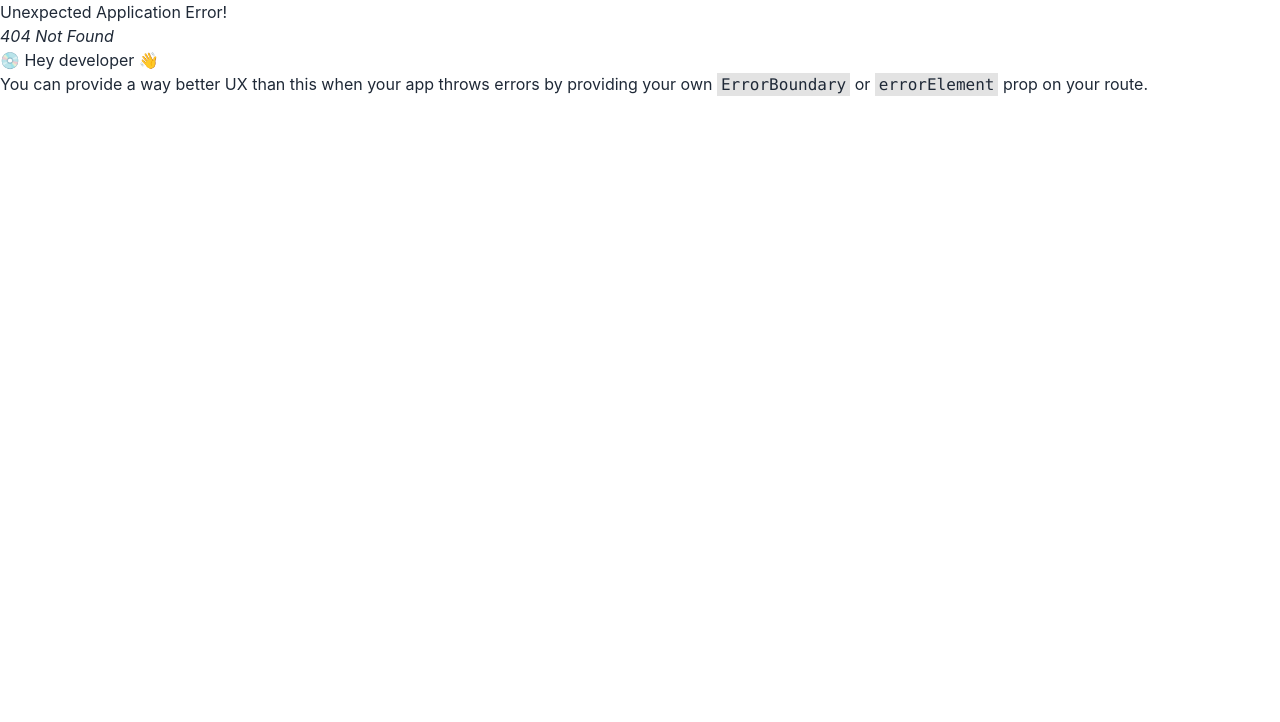
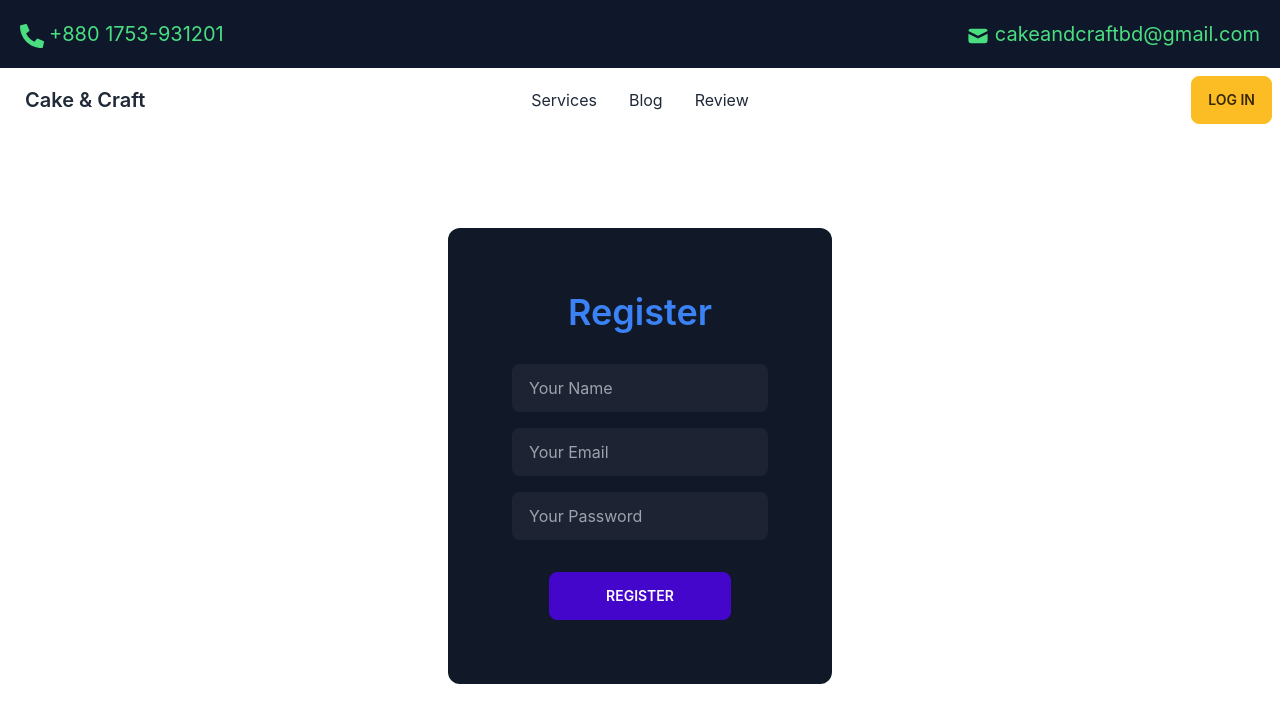
Before and after one commit to sorwartalukder/cake-and-craft, a React (Create React App) app: page /register in a window 1280 px wide. Before the commit this address had no page. Shown: the top 722 px of the page. Built offline with nearby package versions, Linux system fonts and the light colour scheme; no server answers.

Commit message:
create user feture

```diff
--- a/src/contexts/AuthProvider/AuthProvider.js
+++ b/src/contexts/AuthProvider/AuthProvider.js
@@ -1,5 +1,5 @@
-import { createContext, useState } from "react";
-import { getAuth } from 'firebase/auth'
+import { createContext, useEffect, useState } from "react";
+import { createUserWithEmailAndPassword, getAuth, onAuthStateChanged, signOut } from 'firebase/auth'
 import app from "../../firebase/firebase.config";
 
 export const AuthContext = createContext()
@@ -9,7 +9,25 @@ const auth = getAuth(app)
 const AuthProvider = ({ children }) => {
     const [user, setUser] = useState({ displayName: 'Sorwar' })
 
-    const authInfo = { user }
+    const createUser = (email, password) => {
+        return createUserWithEmailAndPassword(auth, email, password)
+    }
+
+    const logOut = () => {
+        signOut(auth)
+    }
+
+    useEffect(() => {
+        const unsubscribe = onAuthStateChanged(auth, (currentUser) => {
+            if (currentUser) {
+                setUser(currentUser)
+            }
+
+        });
+        return () => unsubscribe()
+    }, [])
+
+    const authInfo = { user, createUser, logOut }
     return (
         <AuthContext.Provider value={authInfo}>
             {children}
--- /dev/null
+++ b/src/layout/SubMain.js
@@ -0,0 +1,14 @@
+import React from 'react';
+import { Outlet } from 'react-router-dom';
+import Header from '../pages/shared/Header/Header';
+
+const SubMain = () => {
+    return (
+        <div>
+            <Header></Header>
+            <Outlet></Outlet>
+        </div>
+    );
+};
+
+export default SubMain;
--- /dev/null
+++ b/src/pages/Login/Login.js
@@ -0,0 +1,35 @@
+import React from 'react';
+import { FaGoogle } from 'react-icons/fa';
+import { Link } from 'react-router-dom';
+import Header from '../shared/Header/Header';
+
+const Login = () => {
+    return (
+        <div>
+            <Header />
+            <div className='services-container '>
+                <div className='w-11/12 md:w-2/3 lg:w-1/3 mx-auto my-24 bg-gray-900 p-16 text-white rounded-xl'>
+                    <form >
+                        <div >
+                            <h2 className="text-4xl pb-8 text-center font-semibold text-blue-500">Log In</h2>
+                            <div className='grid grid-cols-1 gap-4'>
+                                <input name='email' type="email" placeholder="Your Email" className="input input-ghost w-full input-bordered " />
+                                <input name='password' type="password" placeholder="Your Password" className="input input-ghost w-full input-bordered " />
+                            </div>
+                            <input className='btn btn-active btn-primary mt-8 block mx-auto px-14' type="submit" value="login" />
+                        </div>
+                    </form>
+                    <div className=' text-center mt-9 '>
+                        <p className='font-bold mb-2'>Or Sign In with</p>
+                        <button className="btn btn-circle btn-light">
+                            <FaGoogle className='text-2xl text-blue-500' />
+                        </button>
+                    </div>
+                    <p className='text-center'>New to Cake & Craft <Link className='text-orange-600 font-bold' to='/register'>Register</Link></p>
+                </div>
+            </div>
+        </div>
+    );
+};
+
+export default Login;
--- /dev/null
+++ b/src/pages/Register/Register.js
@@ -0,0 +1,48 @@
+import React, { useContext } from 'react';
+import { useNavigate } from 'react-router-dom';
+import { AuthContext } from '../../contexts/AuthProvider/AuthProvider';
+import Header from '../shared/Header/Header';
+
+const Register = () => {
+    const { createUser } = useContext(AuthContext)
+    const navigate = useNavigate()
+    const handleRegister = event => {
+        event.preventDefault()
+        const form = event.target;
+        const name = form.name.value;
+        const email = form.email.value;
+        const password = form.password.value;
+        createUser(email, password)
+            .then(result => {
+                const user = result.user;
+                console.log(user)
+                navigate('/')
+            })
+            .catch((error) => {
+                const errorMessage = error.message;
+            });
+
+    }
+    return (
+        <div>
+            <Header />
+            <div className='services-container '>
+                <div className='w-11/12 md:w-2/3 lg:w-1/3 mx-auto my-24 bg-gray-900 p-16 text-white rounded-xl'>
+                    <form onSubmit={handleRegister}>
+                        <div >
+                            <h2 className="text-4xl pb-8 text-center font-semibold text-blue-500">Register</h2>
+                            <div className='grid grid-cols-1 gap-4'>
+                                <input name='name' type="text" placeholder="Your Name" className="input input-ghost w-full input-bordered " />
+                                <input name='email' type="email" placeholder="Your Email" className="input input-ghost w-full input-bordered " />
+                                <input name='password' type="password" placeholder="Your Password" className="input input-ghost w-full input-bordered " />
+                            </div>
+                            <input className='btn btn-active btn-primary mt-8 block mx-auto px-14' type="submit" value="register" />
+                        </div>
+                    </form>
+                </div>
+            </div>
+        </div>
+    );
+};
+
+export default Register;
--- a/src/pages/ServiceDetails/ServiceReview/ServiceReview.js
+++ b/src/pages/ServiceDetails/ServiceReview/ServiceReview.js
@@ -17,7 +17,7 @@ const ServiceReview = ({ service }) => {
             <hr style={{ border: '3px solid' }} />
 
             <div className=' mt-11' style={{ width: '250px' }}>
-                <form onClick={handleReviews}>
+                <form onSubmit={handleReviews}>
                     <h2 className="text-3xl font-semibold">Review</h2>
                     <div className='flex text-xl mt-4'>
                         <h6 className='mr-3'>Ratings: </h6>
--- a/src/pages/shared/Header/Header.js
+++ b/src/pages/shared/Header/Header.js
@@ -1,10 +1,12 @@
-import React from 'react';
+import React, { useContext } from 'react';
 import './Header.css'
 import { Link } from 'react-router-dom';
 import { FaPhoneAlt } from "react-icons/fa";
 import { HiMail } from "react-icons/hi";
+import { AuthContext } from '../../../contexts/AuthProvider/AuthProvider';
 
 const Header = () => {
+    const { user } = useContext(AuthContext)
     const navLink = <>
         <li><Link to='/services'>Services</Link></li>
         <li><Link>Blog</Link></li>
@@ -43,7 +45,12 @@ const Header = () => {
                     </ul>
                 </div>
                 <div className="navbar-end">
-                    <Link to='/login' className="btn">Log In</Link>
+                    {
+                        user?.uid ?
+                            <button className='btn'>Log Out</button>
+                            :
+                            <Link to='/login' className="btn btn-warning">Log In</Link>
+                    }
                 </div>
             </div>
         </div>
```
Also changed, not shown: src/router/Routes/Routes.js (+13 -1 lines), src/pages/Login/Lonin.js (deleted).
